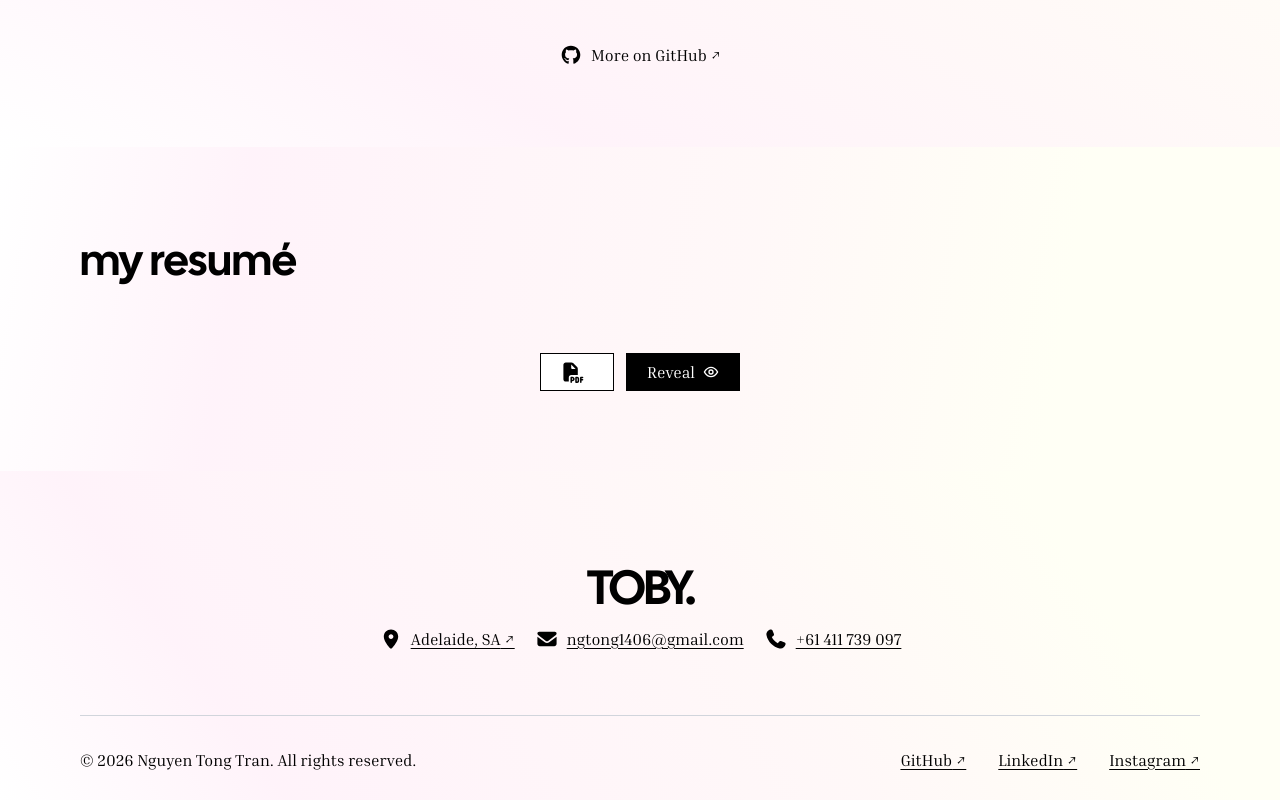
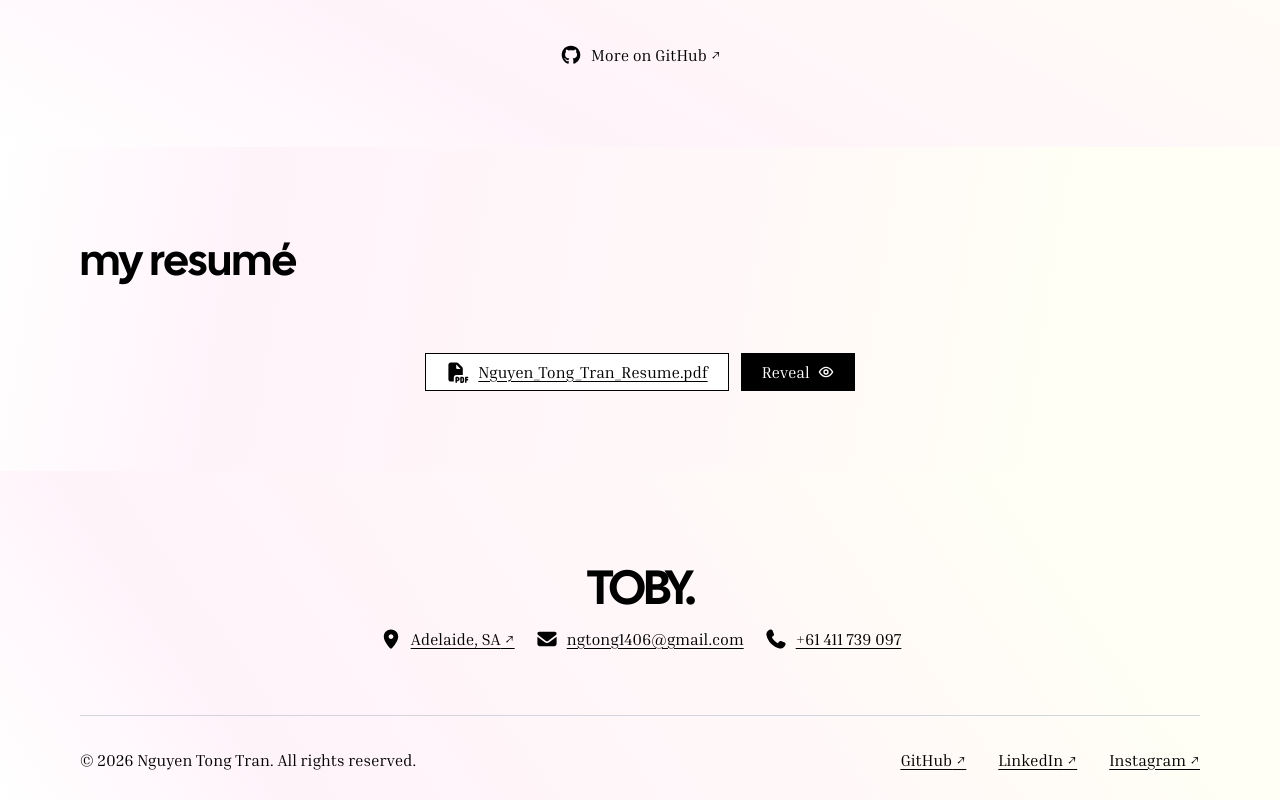
Before and after one commit to ngtong1406/myportfolio, a React (Vite) app: page / in a window 1280 px wide. Shown: the part 3959-4759 px from the top of the page. Built offline with nearby package versions, Linux system fonts and the light colour scheme.

Commit message:
Fix resume filename did not show up in production.

```diff
--- a/src/pages/ResumePage.jsx
+++ b/src/pages/ResumePage.jsx
@@ -3,7 +3,11 @@ import resume from "../assets/files/Nguyen_Tong_Tran_Resume.pdf";
 
 const ResumePage = () => {
 	var resumeFileName = resume.split("/").pop();
-	resumeFileName = resumeFileName.substring(0, resumeFileName.indexOf("?"));
+	const queryIndex = resumeFileName.indexOf("?");
+	resumeFileName =
+		queryIndex >= 0
+			? resumeFileName.substring(0, queryIndex)
+			: resumeFileName;
 
 	const [isRevealed, setIsRevealed] = useState(false);
 
```
